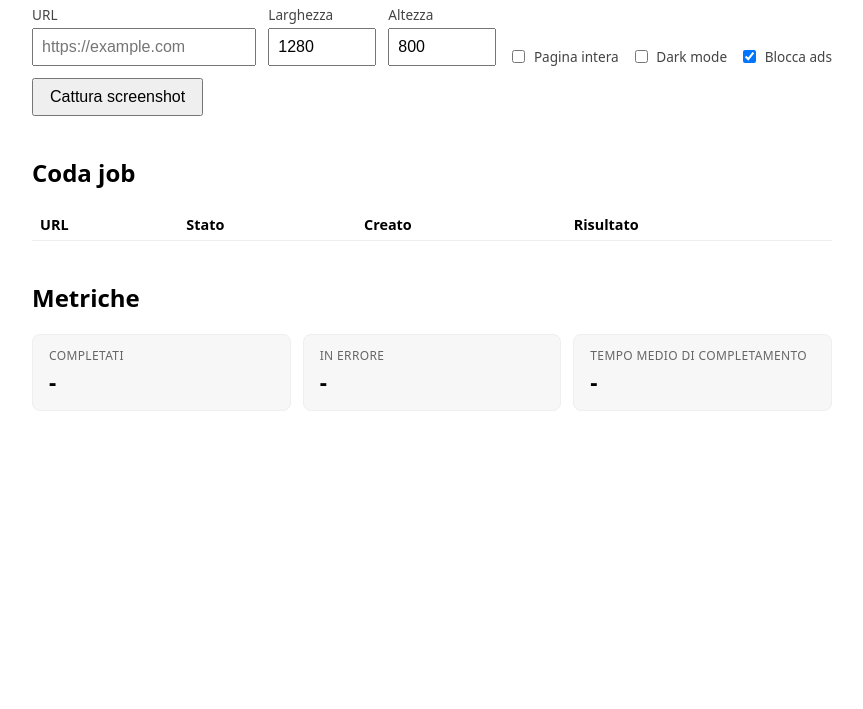
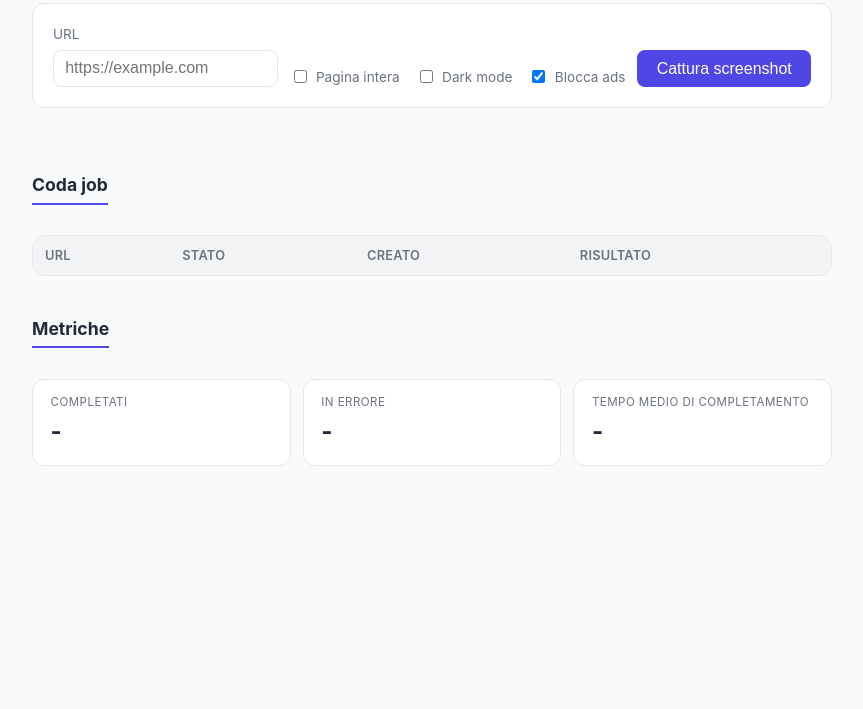
Before and after one commit to daniel-chiola/url-screenshot-service, a plain HTML site: page app/static/index.html in a window 1280 px wide. Shown: the part 91-800 px from the top of the page, without its empty margins (208-1071 px from the left). Drawn offline with Linux system fonts and the light colour scheme; no server answers.

Commit message:
feat: rimuove larghezza/altezza dal form e rinnova lo stile della UI
I campi non erano più collegati (width/height fissi a 1280x800 nel
payload). Solo CSS per il resto: colore d'accento, form/tabella/card
con bordi e ombre più curati — nessun cambio a markup o comportamento.

```diff
--- a/app/static/index.html
+++ b/app/static/index.html
@@ -4,32 +4,113 @@
   <meta charset="UTF-8">
   <title>URL Screenshot Service</title>
   <style>
-    body { font-family: system-ui, sans-serif; max-width: 800px; margin: 2rem auto; padding: 0 1rem; }
-    form { display: flex; flex-wrap: wrap; gap: 0.75rem; align-items: flex-end; }
-    .field { display: flex; flex-direction: column; gap: 0.2rem; font-size: 0.85rem; color: #444; }
+    :root {
+      --accent: #4f46e5;
+      --accent-hover: #4338ca;
+      --bg: #f8fafc;
+      --card-bg: #ffffff;
+      --border: #e5e7eb;
+      --text: #1f2937;
+      --text-muted: #6b7280;
+    }
+    body {
+      font-family: -apple-system, BlinkMacSystemFont, "Segoe UI", system-ui, sans-serif;
+      max-width: 800px;
+      margin: 2rem auto;
+      padding: 0 1rem;
+      background: var(--bg);
+      color: var(--text);
+      line-height: 1.5;
+    }
+    h1 { font-size: 1.6rem; margin-bottom: 1.5rem; }
+    h2 {
+      margin-top: 2.5rem;
+      font-size: 1.1rem;
+      display: inline-block;
+      border-bottom: 2px solid var(--accent);
+      padding-bottom: 0.25rem;
+    }
+    form {
+      display: flex;
+      flex-wrap: wrap;
+      gap: 0.75rem;
+      align-items: flex-end;
+      background: var(--card-bg);
+      padding: 1.25rem;
+      border-radius: 12px;
+      border: 1px solid var(--border);
+    }
+    .field { display: flex; flex-direction: column; gap: 0.3rem; font-size: 0.85rem; color: var(--text-muted); }
     .field.grow { flex: 1; min-width: 200px; }
-    .field-inline { display: flex; align-items: center; gap: 0.35rem; font-size: 0.85rem; color: #444; }
-    input[type="url"], input[type="number"] { padding: 0.5rem; font-size: 1rem; }
-    input[type="number"] { width: 5.5rem; }
-    button { padding: 0.5rem 1rem; font-size: 1rem; cursor: pointer; height: fit-content; }
+    .field-inline { display: flex; align-items: center; gap: 0.4rem; font-size: 0.85rem; color: var(--text-muted); }
+    input[type="url"] {
+      padding: 0.55rem 0.7rem;
+      font-size: 1rem;
+      border: 1px solid var(--border);
+      border-radius: 8px;
+      outline: none;
+      transition: border-color 0.15s;
+    }
+    input[type="url"]:focus { border-color: var(--accent); }
+    button {
+      padding: 0.6rem 1.2rem;
+      font-size: 1rem;
+      cursor: pointer;
+      height: fit-content;
+      background: var(--accent);
+      color: white;
+      border: none;
+      border-radius: 8px;
+      font-weight: 500;
+      transition: background 0.15s;
+    }
+    button:hover:not(:disabled) { background: var(--accent-hover); }
     button:disabled { opacity: 0.6; cursor: default; }
-    fieldset { border: none; padding: 0; margin: 0; display: flex; gap: 0.75rem; flex-wrap: wrap; }
-    #status { margin-top: 1rem; color: #666; }
-    #error { margin-top: 1rem; color: #b00020; }
+    fieldset { border: none; padding: 0; margin: 0; display: flex; gap: 1rem; flex-wrap: wrap; }
+    #status { margin-top: 1rem; color: var(--text-muted); font-size: 0.9rem; }
+    #error { margin-top: 1rem; color: #b91c1c; font-size: 0.9rem; }
     #result { margin-top: 1.5rem; }
-    #result img { max-width: 100%; border: 1px solid #ccc; }
-    h2 { margin-top: 2.5rem; }
-    table { width: 100%; border-collapse: collapse; margin-top: 1rem; font-size: 0.9rem; }
-    th, td { text-align: left; padding: 0.4rem 0.5rem; border-bottom: 1px solid #eee; }
-    .badge { padding: 0.1rem 0.5rem; border-radius: 999px; font-size: 0.8rem; white-space: nowrap; }
-    .badge-pending, .badge-processing { background: #fff3cd; color: #856404; }
-    .badge-done { background: #d4edda; color: #155724; }
-    .badge-error { background: #f8d7da; color: #721c24; }
-    .retry-btn { margin-left: 0.5rem; padding: 0.15rem 0.5rem; font-size: 0.8rem; }
+    #result img { max-width: 100%; border-radius: 8px; border: 1px solid var(--border); }
+    table {
+      width: 100%;
+      border-collapse: separate;
+      border-spacing: 0;
+      margin-top: 1rem;
+      font-size: 0.9rem;
+      background: var(--card-bg);
+      border-radius: 12px;
+      overflow: hidden;
+      border: 1px solid var(--border);
+    }
+    th {
+      text-align: left;
+      padding: 0.6rem 0.75rem;
+      background: #f3f4f6;
+      color: var(--text-muted);
+      font-weight: 600;
+      font-size: 0.8rem;
+      text-transform: uppercase;
+      letter-spacing: 0.02em;
+    }
+    td { text-align: left; padding: 0.6rem 0.75rem; border-top: 1px solid var(--border); }
+    tbody tr:hover { background: #fafafa; }
+    a { color: var(--accent); }
+    .badge { padding: 0.15rem 0.6rem; border-radius: 999px; font-size: 0.78rem; white-space: nowrap; font-weight: 500; }
+    .badge-pending, .badge-processing { background: #fef3c7; color: #92400e; }
+    .badge-done { background: #d1fae5; color: #065f46; }
+    .badge-error { background: #fee2e2; color: #991b1b; }
+    .retry-btn { margin-left: 0.5rem; padding: 0.2rem 0.6rem; font-size: 0.78rem; border-radius: 6px; }
     .stats-grid { display: grid; grid-template-columns: repeat(auto-fit, minmax(140px, 1fr)); gap: 0.75rem; margin-top: 1rem; }
-    .stat-card { background: #f7f7f7; border: 1px solid #eee; border-radius: 8px; padding: 0.75rem 1rem; }
-    .stat-label { font-size: 0.75rem; color: #666; text-transform: uppercase; letter-spacing: 0.03em; }
-    .stat-value { font-size: 1.4rem; font-weight: 600; margin-top: 0.15rem; }
+    .stat-card {
+      background: var(--card-bg);
+      border: 1px solid var(--border);
+      border-radius: 12px;
+      padding: 0.9rem 1.1rem;
+      transition: box-shadow 0.15s;
+    }
+    .stat-card:hover { box-shadow: 0 2px 8px rgba(0,0,0,0.06); }
+    .stat-label { font-size: 0.72rem; color: var(--text-muted); text-transform: uppercase; letter-spacing: 0.04em; }
+    .stat-value { font-size: 1.5rem; font-weight: 700; margin-top: 0.2rem; }
   </style>
 </head>
 <body>
@@ -38,14 +119,6 @@
     <div class="field grow">
       <label for="url-input">URL</label>
       <input type="url" id="url-input" placeholder="https://example.com" required>
-    </div>
-    <div class="field">
-      <label for="width-input">Larghezza</label>
-      <input type="number" id="width-input" value="1280" min="200" max="3840">
-    </div>
-    <div class="field">
-      <label for="height-input">Altezza</label>
-      <input type="number" id="height-input" value="800" min="200" max="3840">
     </div>
     <fieldset>
       <label class="field-inline"><input type="checkbox" id="full-page-input"> Pagina intera</label>
```
